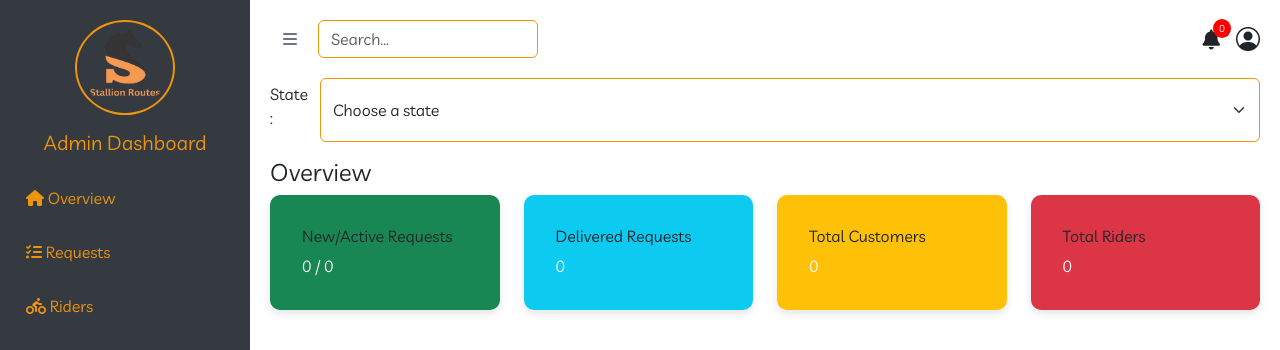
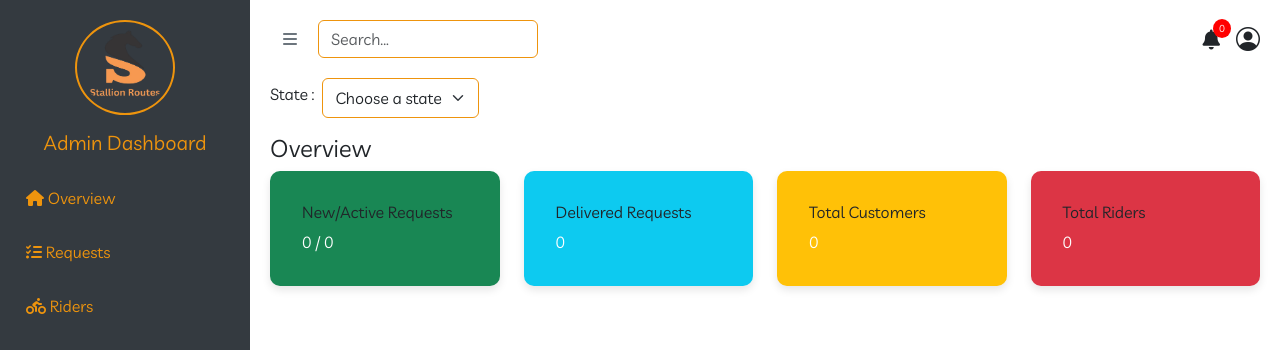
Before and after one commit to Chybozz/Stallion_Routes, a Flask app: page /admin_customer in a window 1280 px wide. Shown: the top 350 px of the page. Run offline with Flask 3, Linux system fonts and the light colour scheme; data that the repository does not hold is empty; some libraries are stand-ins or nearby versions.

Commit message:
Latest Commits

```diff
--- a/templates/admin.html
+++ b/templates/admin.html
@@ -68,9 +68,9 @@
                 </div>
             </div>
         </div>
-        <div class="d-flex mb-3">
+        <div class="mb-3">
             <span class="form-label float-start me-2 py-1">State :</span>
-            <select name="select-state" id="select-state" class="form-select border focus-ring" style="--bs-border-color: #EE940D; --bs-focus-ring-color: rgba(238, 148, 13, 0.48);">
+            <select name="select-state" id="select-state" class="form-select border focus-ring" style="width: fit-content; --bs-border-color: #EE940D; --bs-focus-ring-color: rgba(238, 148, 13, 0.48);">
                 <option selected disabled value="">Choose a state</option>
                 <option value="All">All</option>
                 <option value="Aba">Aba</option>
--- a/templates/admin_customer.html
+++ b/templates/admin_customer.html
@@ -70,7 +70,7 @@
         </div>
         <div class="d-flex mb-3">
             <span class="form-label float-start me-2 py-1">State :</span>
-            <select name="select-state" id="select-state" class="form-select border focus-ring" style="--bs-border-color: #EE940D; --bs-focus-ring-color: rgba(238, 148, 13, 0.48);">
+            <select name="select-state" id="select-state" class="form-select border focus-ring" style="width: fit-content; --bs-border-color: #EE940D; --bs-focus-ring-color: rgba(238, 148, 13, 0.48);">
                 <option selected disabled value="">Choose a state</option>
                 <option value="All">All</option>
                 <option value="Aba">Aba</option>
--- a/templates/admin_payments.html
+++ b/templates/admin_payments.html
@@ -70,7 +70,7 @@
         </div>
         <div class="d-flex mb-3">
             <span class="form-label float-start me-2 py-1">State :</span>
-            <select name="select-state" id="select-state" class="form-select border focus-ring" style="--bs-border-color: #EE940D; --bs-focus-ring-color: rgba(238, 148, 13, 0.48);">
+            <select name="select-state" id="select-state" class="form-select border focus-ring" style="width: fit-content; --bs-border-color: #EE940D; --bs-focus-ring-color: rgba(238, 148, 13, 0.48);">
                 <option selected disabled value="">Choose a state</option>
                 <option value="All">All</option>
                 <option value="Aba">Aba</option>
--- a/templates/admin_rider.html
+++ b/templates/admin_rider.html
@@ -70,7 +70,7 @@
         </div>
         <div class="mb-3">
             <span class="form-label float-start me-2 py-1">State :</span>
-            <select name="select-state" id="select-state" class="form-select border focus-ring" style="--bs-border-color: #EE940D; --bs-focus-ring-color: rgba(238, 148, 13, 0.48);">
+            <select name="select-state" id="select-state" class="form-select border focus-ring" style="width: fit-content; --bs-border-color: #EE940D; --bs-focus-ring-color: rgba(238, 148, 13, 0.48);">
                 <option selected disabled value="">Choose a state</option>
                 <option value="All">All</option>
                 <option value="Aba">Aba</option>
```
